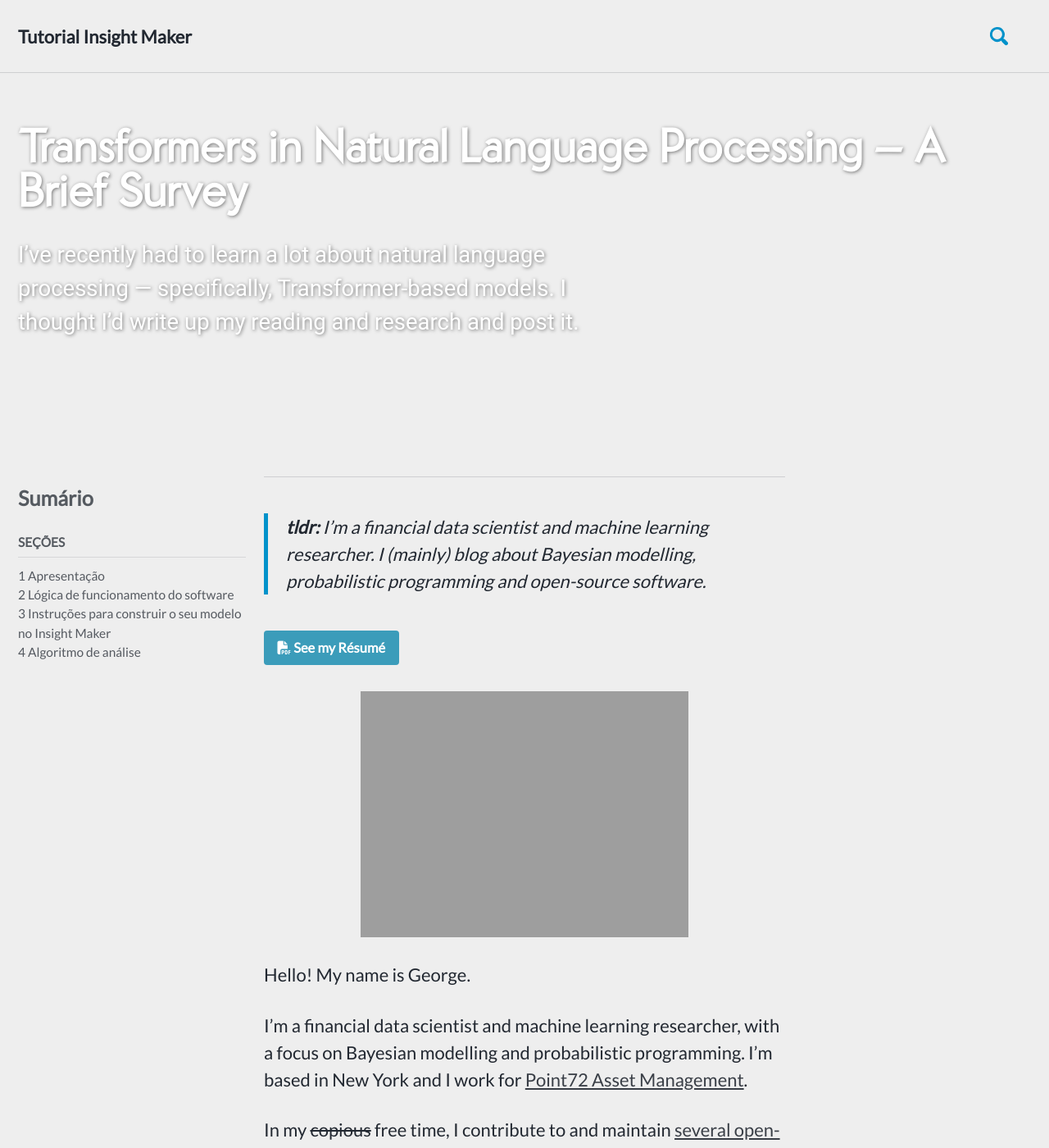
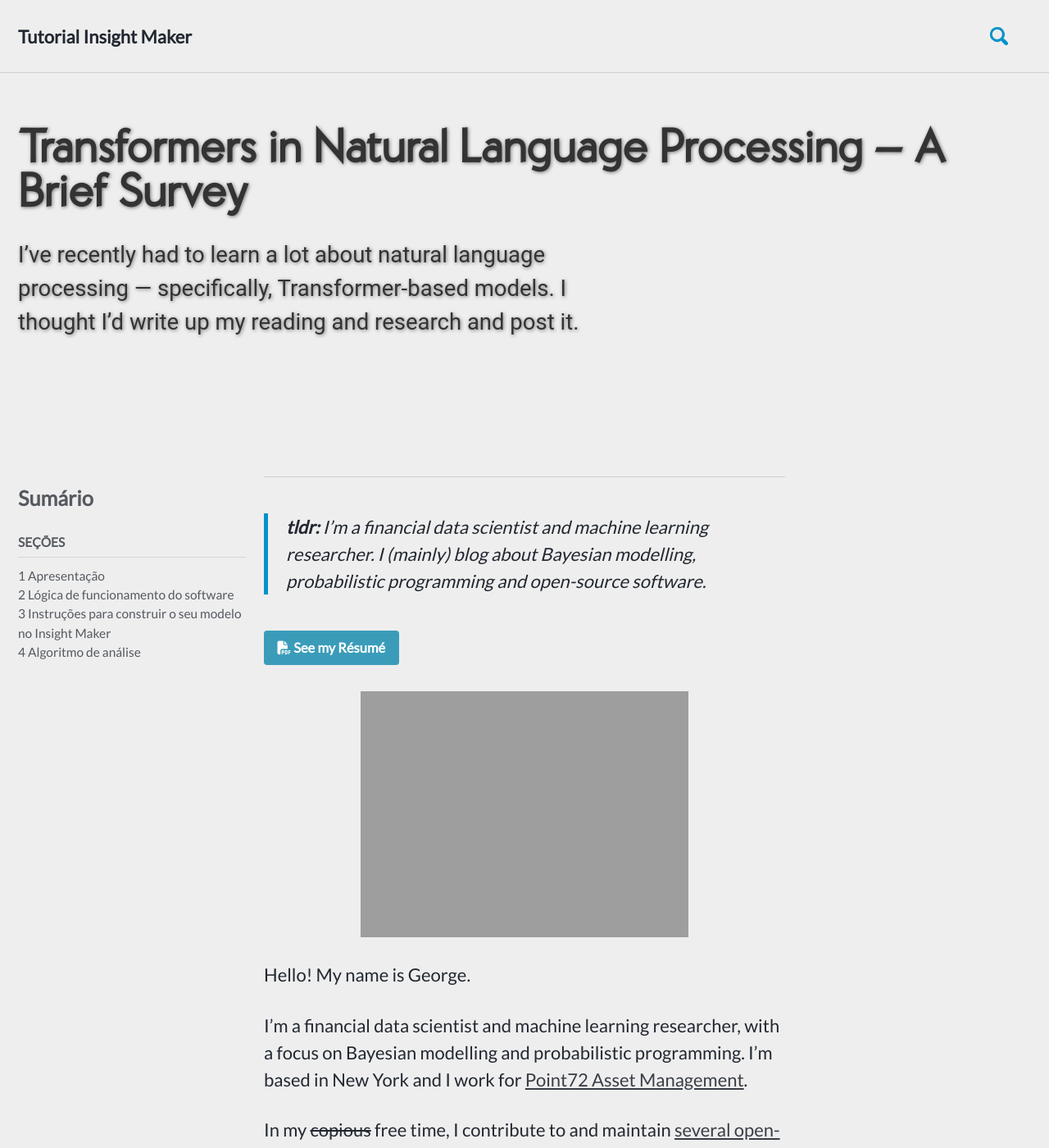
Before and after one commit to milenalauschner/MM, a Jekyll site: the page built from _pages/about.md, in a window 1280 px wide and 1400 px high. Shown: the whole window at 82% size. Built offline with Jekyll 4.4.1, drawn with Linux system fonts in a browser that asks for light colours; cached includes are drawn as plain includes; nearby versions of some CDN libraries; comment, search, counter and statistics services are not loaded.

Commit message:
Update _page.scss

```diff
--- a/_sass/minimal-mistakes/_page.scss
+++ b/_sass/minimal-mistakes/_page.scss
@@ -62,7 +62,7 @@
 }
 
 .page__lead {
-  font-family: "San Francisco", "Roboto", "Segoe UI";
+  font-family: "Roboto";
   font-size: $type-size-4;
 }
 
@@ -164,7 +164,7 @@
     animation-delay: 0.25s;
 
     a {
-      color: #fff;
+      color: #333;
     }
 
     .wrapper {
@@ -180,7 +180,7 @@
     .page__meta,
     .page__lead,
     .btn {
-      color: #fff;
+      color: #333;
       text-shadow: 1px 1px 4px rgba(#000, 0.5);
     }
 
@@ -211,7 +211,7 @@
   margin: 0 auto;
   padding: 2px 5px;
   color: #fff;
-  font-family: $caption-font-family;
+  font-family: "Roboto";
   font-size: $type-size-7;
   background: #000;
   text-align: right;
```
